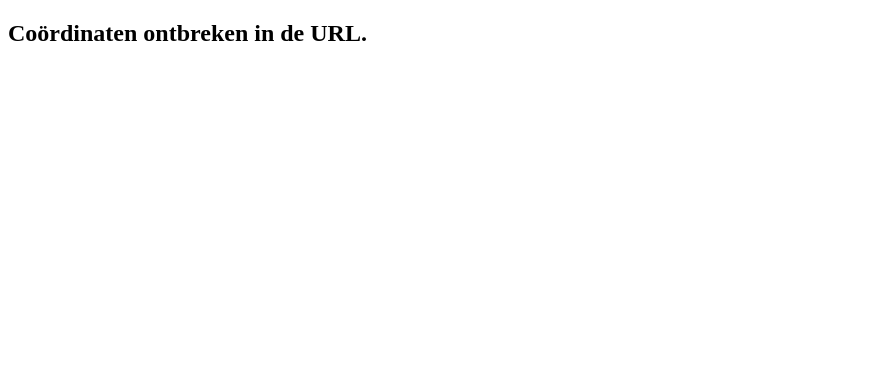
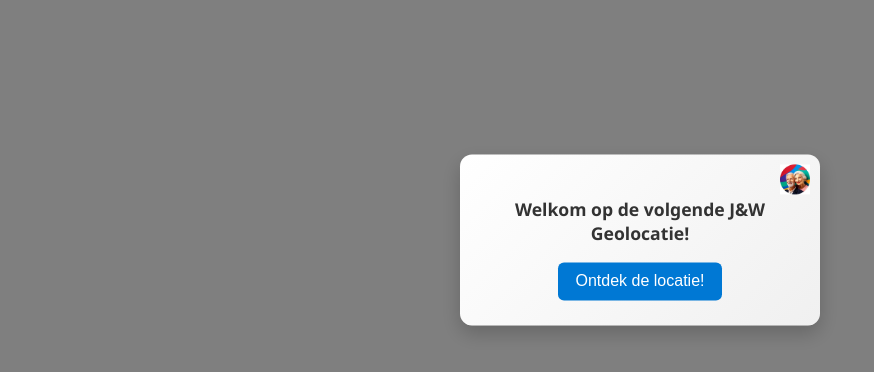
Before and after one commit to wjac71279-jpg/geocache, a plain HTML site: page index.html in a window 1280 px wide. Shown: the whole page, without its empty margins (0-874 px from the left). Drawn offline with Linux system fonts and the light colour scheme.

Commit message:
Update index.html

```diff
--- a/index.html
+++ b/index.html
@@ -3,30 +3,109 @@
 <head>
     <meta charset="UTF-8">
     <title>W&J GeoCache</title>
+    <style>
+		#popup {
+			position: fixed;
+			top: 30%;
+			left: 50%;
+			transform: translate(-50%, -50%);
+			background: linear-gradient(135deg, #ffffff, #f0f0f0);
+			border-radius: 12px;
+			padding: 25px 30px;
+			box-shadow: 0 8px 20px rgba(0, 0, 0, 0.2);
+			animation: fadeIn 1s ease-in-out;
+			z-index: 1000;
+			text-align: center;
+			max-width: 300px;
+			font-family: 'Segoe UI', sans-serif;
+		}
+
+		#popup p {
+			font-size: 1.1em;
+			margin-bottom: 15px;
+			color: #333;
+		}
+
+		#popup button {
+			background-color: #0078D4;
+			color: white;
+			border: none;
+			padding: 10px 18px;
+			border-radius: 6px;
+			cursor: pointer;
+			font-size: 1em;
+			transition: background-color 0.3s ease;
+		}
+
+		#popup button:hover {
+			background-color: #005a9e;
+		}
+
+		@keyframes fadeIn {
+			from { opacity: 0; transform: translate(-50%, -60%); }
+			to { opacity: 1; transform: translate(-50%, -50%); }
+		}
+
+
+
+		#popup-icon {
+			position: absolute;
+			top: 10px;
+			right: 10px;
+			width: 30px;
+			height: 30px;
+		}
+
+
+
+
+/*
+        #popup {
+            position: fixed;
+            top: 30%;
+            left: 50%;
+            transform: translate(-50%, -50%);
+            background: white;
+            border: 2px solid #333;
+            padding: 20px;
+            box-shadow: 0 0 10px rgba(0,0,0,0.3);
+            z-index: 1000;
+        }
+*/
+
+        #overlay {
+            position: fixed;
+            top: 0; left: 0;
+            width: 100%; height: 100%;
+            background: rgba(0,0,0,0.5);
+            z-index: 999;
+        }
+    </style>
+</head>
+<body>
+    <div id="overlay"></div>
+    <div id="popup">
+        <img id="popup-icon" src="WJ_logo.png" alt="Groetjes, W&J" />
+		<p id="title" style="font-weight: bold;">Welkom op de volgende J&W Geolocatie!</p>
+        <p id="message"></p>
+        <button onclick="redirect()">Ontdek de locatie!</button>
+    </div>
+
     <script>
-        window.onload = function () {
-            // URL parameters ophalen
+        function redirect() {
             const urlParams = new URLSearchParams(window.location.search);
             const lat = urlParams.get('lat');
             const lon = urlParams.get('lon');
-            const message = urlParams.get('msg');
+            const redirectUrl = `https://www.google.com/maps?q=${lat},${lon}`;
+            window.location.href = redirectUrl;
+        }
 
-            // Alert tonen
-            if (message) {
-                alert(decodeURIComponent(message));
-            }
-
-            // Redirect naar Google Maps
-            if (lat && lon) {
-                const bingUrl = `https://www.google.com/maps?q=${lat},${lon}`;
-                window.location.href = bingUrl;
-            } else {
-                document.body.innerHTML = "<h2>Coördinaten ontbreken in de URL.</h2>";
-            }
-        };
+        // Je kunt hier ook de boodschap aanpassen via URL-parameter 'msg'
+        const urlParams = new URLSearchParams(window.location.search);
+        const msg = urlParams.get('msg');
+        if (msg) {
+            document.getElementById('message').textContent = decodeURIComponent(msg);
+        }
     </script>
-</head>
-<body>
-    <p>Even geduld, je wordt doorgestuurd...</p>
 </body>
 </html>
```
